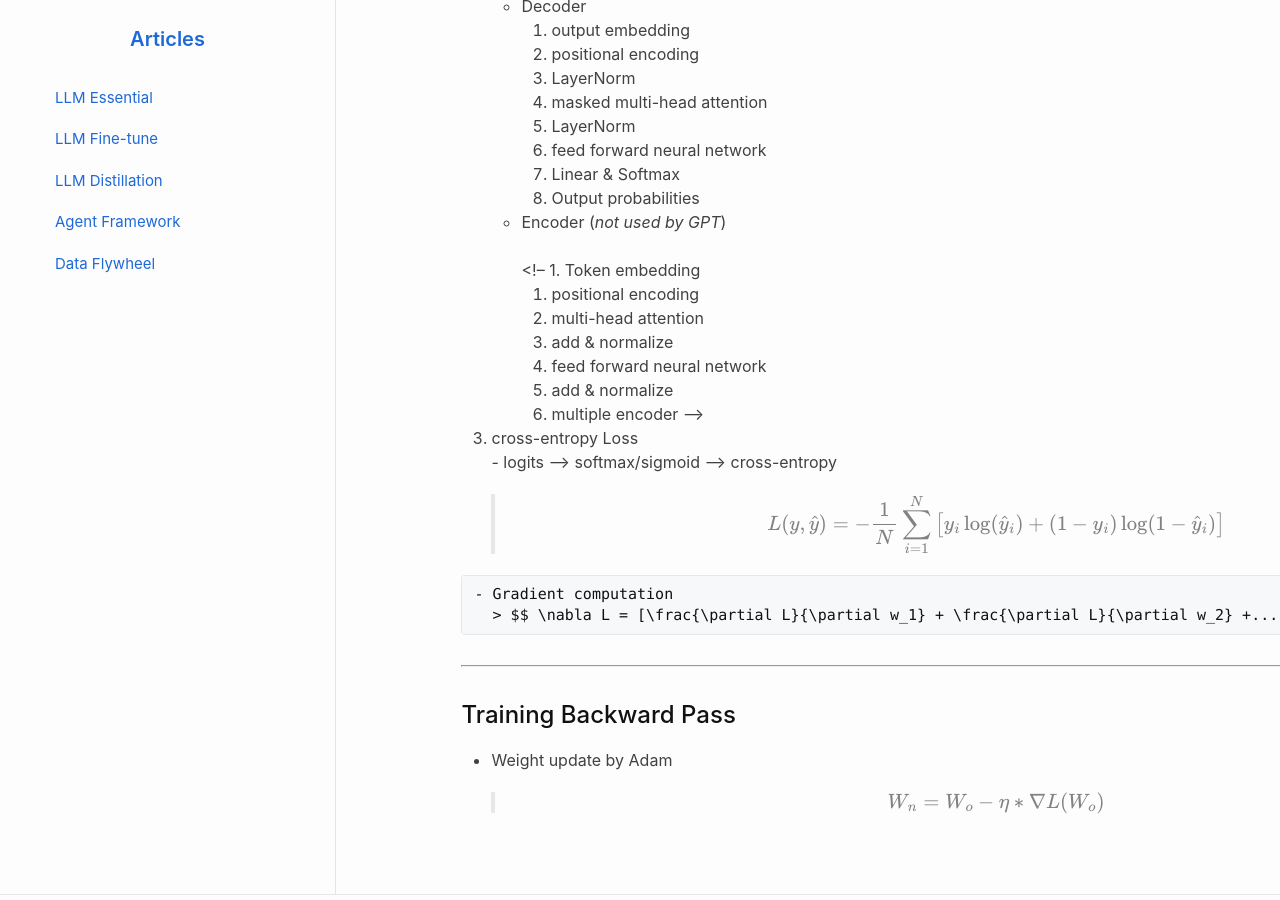
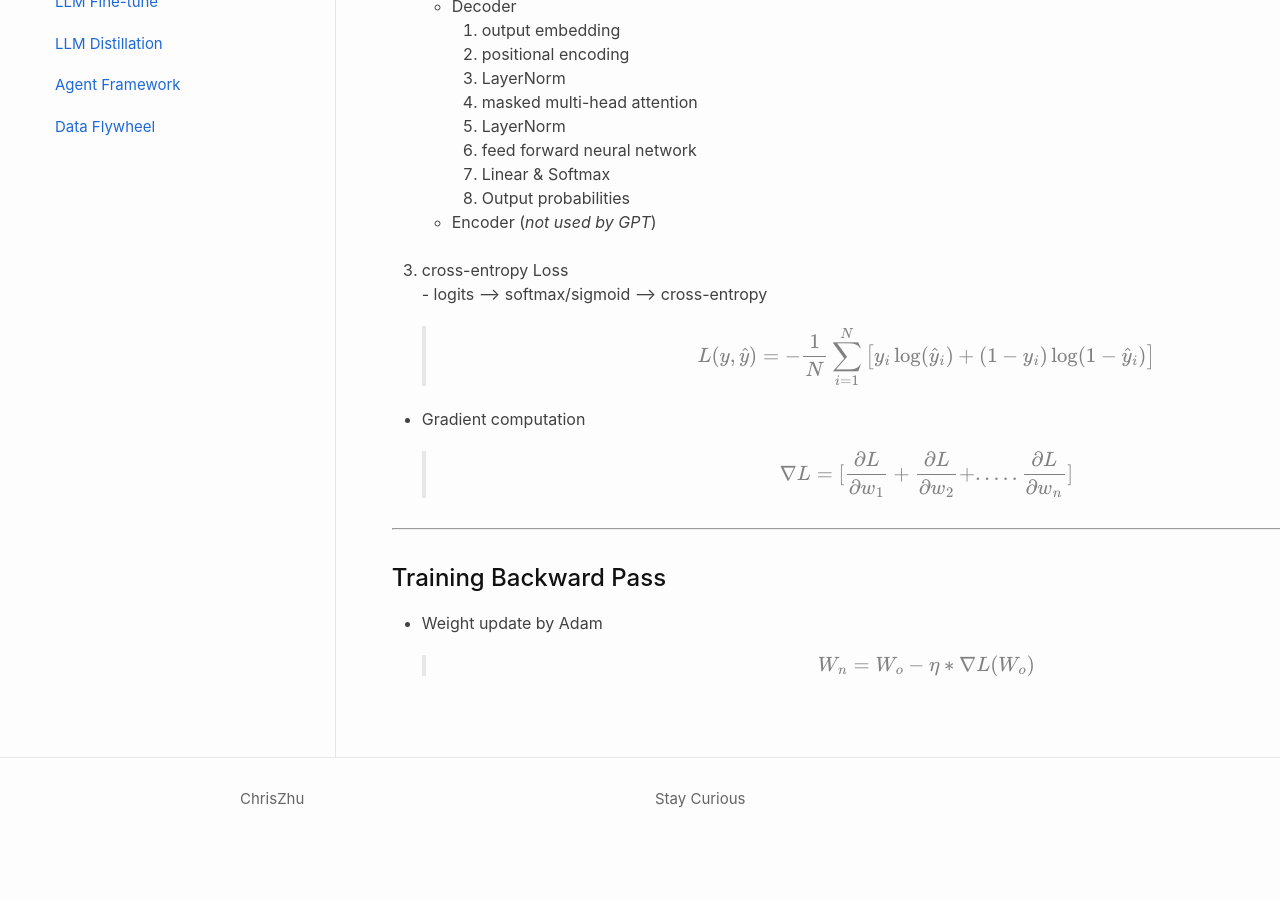
Before and after one commit to ChrisZhu2050/chriszhu2050.github.io, a Jekyll site: the page built from index.md, in a window 1280 px wide and 900 px high, scrolled down 12710 px. Built offline with Jekyll 4.4.1, drawn with Linux system fonts in a browser that asks for light colours; nearby versions of some CDN libraries; formulas are drawn with MathJax 3; after the commit the page ends 13580 px from its top, so only the background shows below that; some of the changed text lies outside the part shown.

Commit message:
Update index.md

```diff
--- a/index.md
+++ b/index.md
@@ -535,13 +535,6 @@ graph LR
 
      - Encoder (*not used by GPT*)
   <br>
-       <!-- 1. Token embedding
-       1. positional encoding
-       2. multi-head attention
-       3. add & normalize
-       4. feed forward neural network
-       5. add & normalize
-       6. multiple encoder   -->
 
 
   3. cross-entropy Loss
@@ -549,8 +542,8 @@ graph LR
 
       > $$ L(y, \hat{y}) = - \frac{1}{N} \sum_{i=1}^{N} \left[ y_i \log(\hat{y}_i) + (1 - y_i) \log(1 - \hat{y}_i) \right] $$
 
-    - Gradient computation
-      > $$ \nabla L = [\frac{\partial L}{\partial w_1} + \frac{\partial L}{\partial w_2} +..... \frac{\partial L}{\partial w_n}] $$
+  - Gradient computation
+    > $$ \nabla L = [\frac{\partial L}{\partial w_1} + \frac{\partial L}{\partial w_2} +..... \frac{\partial L}{\partial w_n}] $$
 
 
 ***
```
